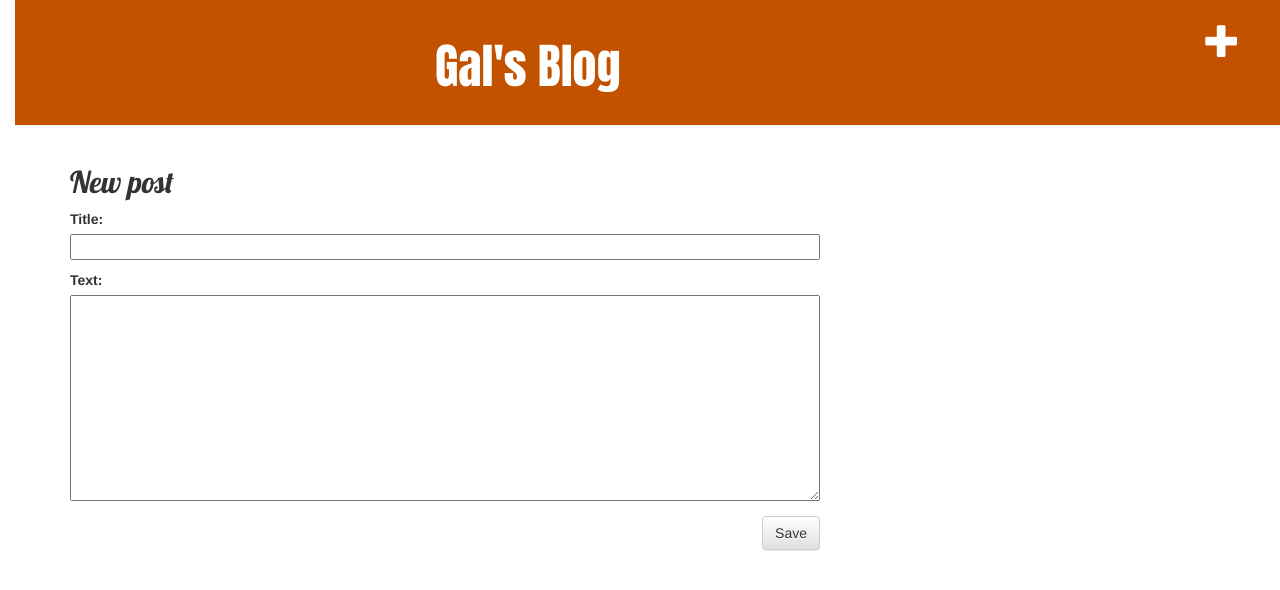
After one commit to galmanzur/my-first-blog, a Django app: page /post/new/ in a window 1280 px wide. The commit adds this page. Shown: the top 590 px of the page. Run offline with Django 3.2, Linux system fonts and the light colour scheme; some libraries are stand-ins or nearby versions.

Commit message:
Added views to create/edit blog post inside the blog.

```diff
--- /dev/null
+++ b/blog/forms.py
@@ -0,0 +1,9 @@
+from django import forms
+
+from .models import Post
+
+class PostForm(forms.ModelForm):
+
+    class Meta:
+        model = Post
+        fields = ('title', 'text',)
--- a/blog/static/css/blog.css
+++ b/blog/static/css/blog.css
@@ -1,9 +1,17 @@
 
 
-h1 a, h2 a {
+h2 a {
     color: #C25100;
     font-family: 'Lobster';
+
 }
+
+h1 a {
+    color: #C25100;
+    font-family: 'Impact';
+    padding-left: 380px;
+}
+
 
 body {
     padding-left: 15px;
@@ -31,10 +39,16 @@ h1, h2, h3, h4 {
 
 .date {
     color: #828282;
+
 }
 
 .save {
     float: right;
+}
+
+.btn-edit {
+
+
 }
 
 .post-form textarea, .post-form input {
--- a/blog/templates/blog/base.html
+++ b/blog/templates/blog/base.html
@@ -10,7 +10,8 @@
     </head>
     <body>
         <div class="page-header">
-            <h1><a href="/">Gals Blog</a></h1>
+            <a href="{% url 'post_new' %}" class="top-menu"><span class="glyphicon glyphicon-plus"></span></a>
+            <h1 class="title_blog"><a href="/">Gal's Blog</a></h1>
         </div>
         <div class="content container">
             <div class="row">
--- a/blog/templates/blog/post_detail.html
+++ b/blog/templates/blog/post_detail.html
@@ -8,6 +8,7 @@
                 {{ post.published_date }}
             </div>
         {% endif %}
+        <a class="btn btn-default btn-edit" href="{% url 'post_edit' pk=post.pk %}"><span class="glyphicon glyphicon-pencil"></span></a>
         <h2>{{ post.title }}</h2>
         <p>{{ post.text|linebreaksbr }}</p>
     </div>
--- /dev/null
+++ b/blog/templates/blog/post_edit.html
@@ -0,0 +1,11 @@
+<!DOCTYPE html>
+
+{% extends 'blog/base.html' %}
+
+{% block content %}
+    <h2>New post</h2>
+    <form method="POST" class="post-form">{% csrf_token %}
+        {{ form.as_p }}
+        <button type="submit" class="save btn btn-default" >Save</button>
+    </form>
+{% endblock %}
--- a/blog/urls.py
+++ b/blog/urls.py
@@ -4,5 +4,7 @@ from . import views
 urlpatterns = [
     path('', views.post_list, name='post_list'),
     path('post/<int:pk>/', views.post_detail, name='post_detail'),
+    path('post/new/', views.post_new, name='post_new'),
+    path('post/<int:pk>/edit/', views.post_edit, name='post_edit'),
 
 ]
--- a/blog/views.py
+++ b/blog/views.py
@@ -2,6 +2,8 @@ from django.shortcuts import render
 from django.utils import timezone
 from .models import Post
 from django.shortcuts import render, get_object_or_404
+from .forms import PostForm
+from django.shortcuts import redirect
 
 
 
@@ -13,3 +15,31 @@ def post_list(request):
 def post_detail(request, pk):
     post = get_object_or_404(Post, pk=pk)
     return render(request, 'blog/post_detail.html', {'post': post})
+
+def post_new(request):
+    if request.method == "POST":
+        form = PostForm(request.POST)
+        if form.is_valid():
+            post = form.save(commit=False)
+            post.author = request.user
+            post.published_date = timezone.now()
+            post.save()
+            return redirect('post_detail', pk=post.pk)
+    else:
+        form = PostForm()
+    return render(request, 'blog/post_edit.html', {'form': form})
+
+
+def post_edit(request, pk):
+    post = get_object_or_404(Post, pk=pk)
+    if request.method == "POST":
+        form = PostForm(request.POST, instance=post)
+        if form.is_valid():
+            post = form.save(commit=False)
+            post.author = request.user
+            post.published_date = timezone.now()
+            post.save()
+            return redirect('post_detail', pk=post.pk)
+    else:
+        form = PostForm(instance=post)
+    return render(request, 'blog/post_edit.html', {'form': form})
```
